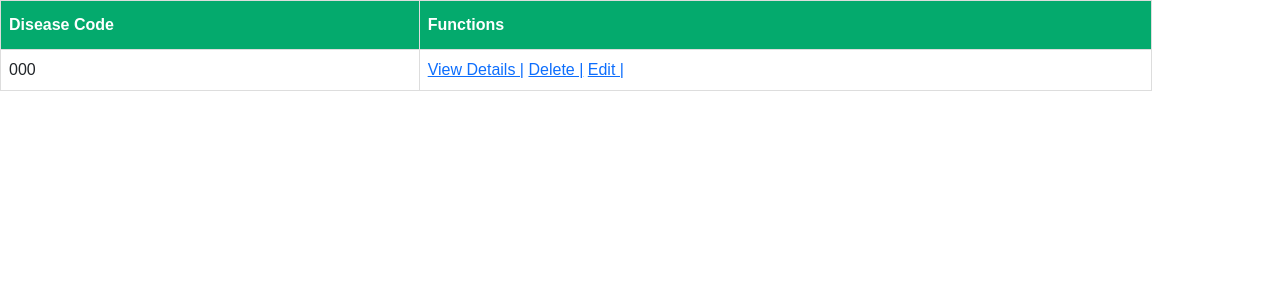
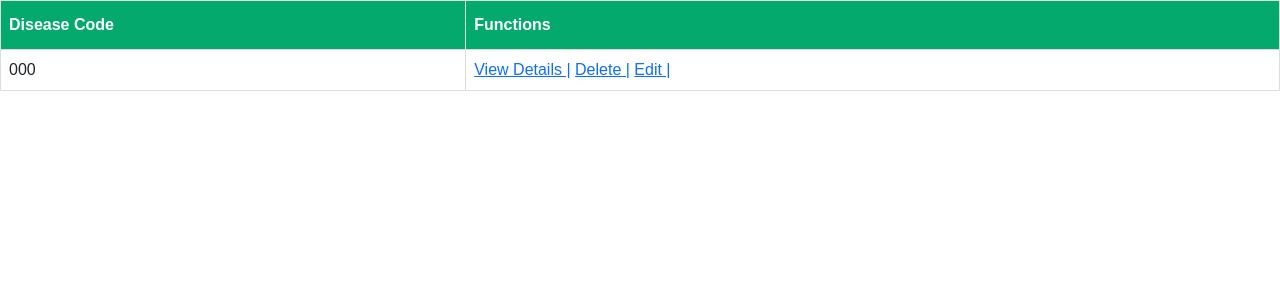
Before and after one commit to Zhanviss/db-project, a Django app: page /disease-codes/ in a window 1280 px wide. Shown: the part 112-412 px from the top of the page. Run offline with Django 4.2, Linux system fonts and the light colour scheme; tables that the repository leaves empty hold one stand-in row (values such as "Sample post").

Commit message:
Update disease_list.html

```diff
--- a/templates/diseases/disease_list.html
+++ b/templates/diseases/disease_list.html
@@ -22,7 +22,7 @@
 #disease_codes {
     font-family: Arial, Helvetica, sans-serif;
     border-collapse: collapse;
-    width: 90%;
+    width: 100%;
     }
 
 #disease_codes td, #disease_codes th {
@@ -44,7 +44,7 @@
 display: flex
 </style>
 <body>
-<table id = "disease_codes" margin:auto>
+<table id = "disease_codes" >
     <thead class="table-dark">
     <tr>
         <th> Disease Code </th>
```
